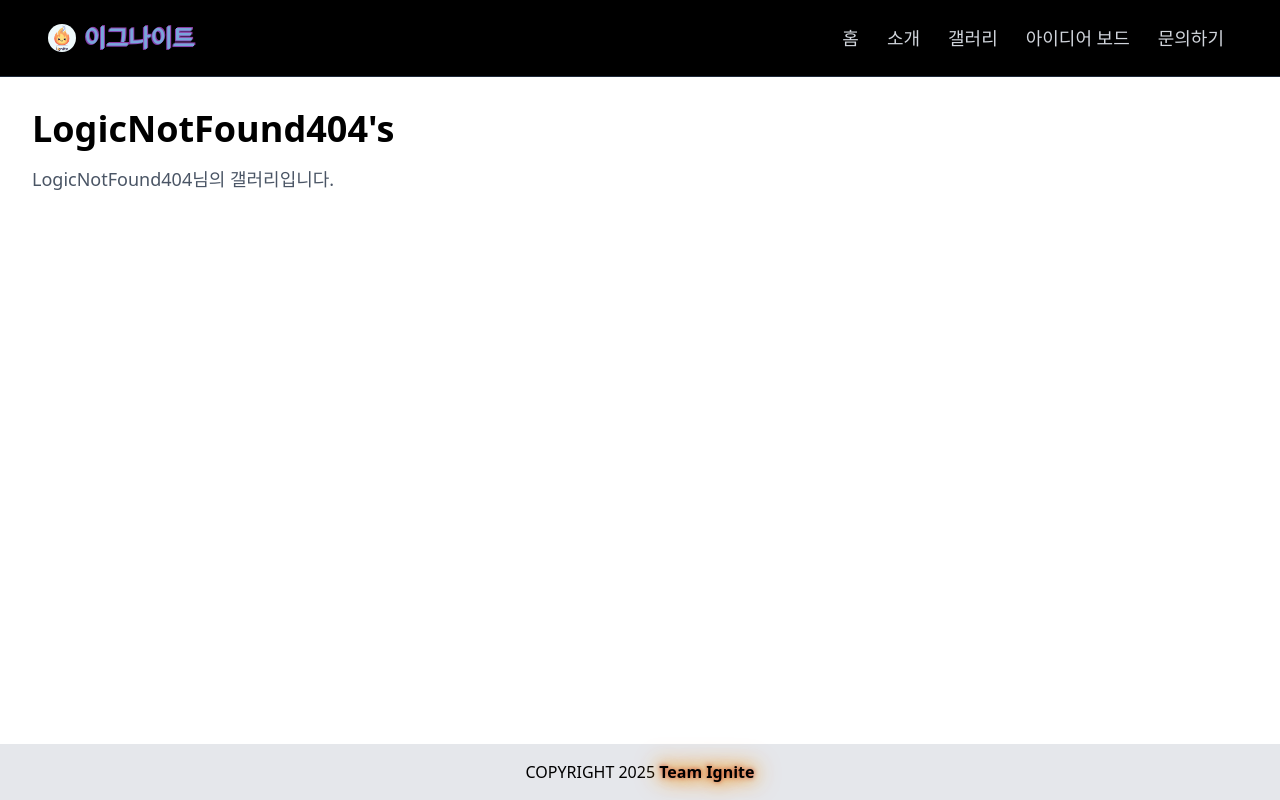
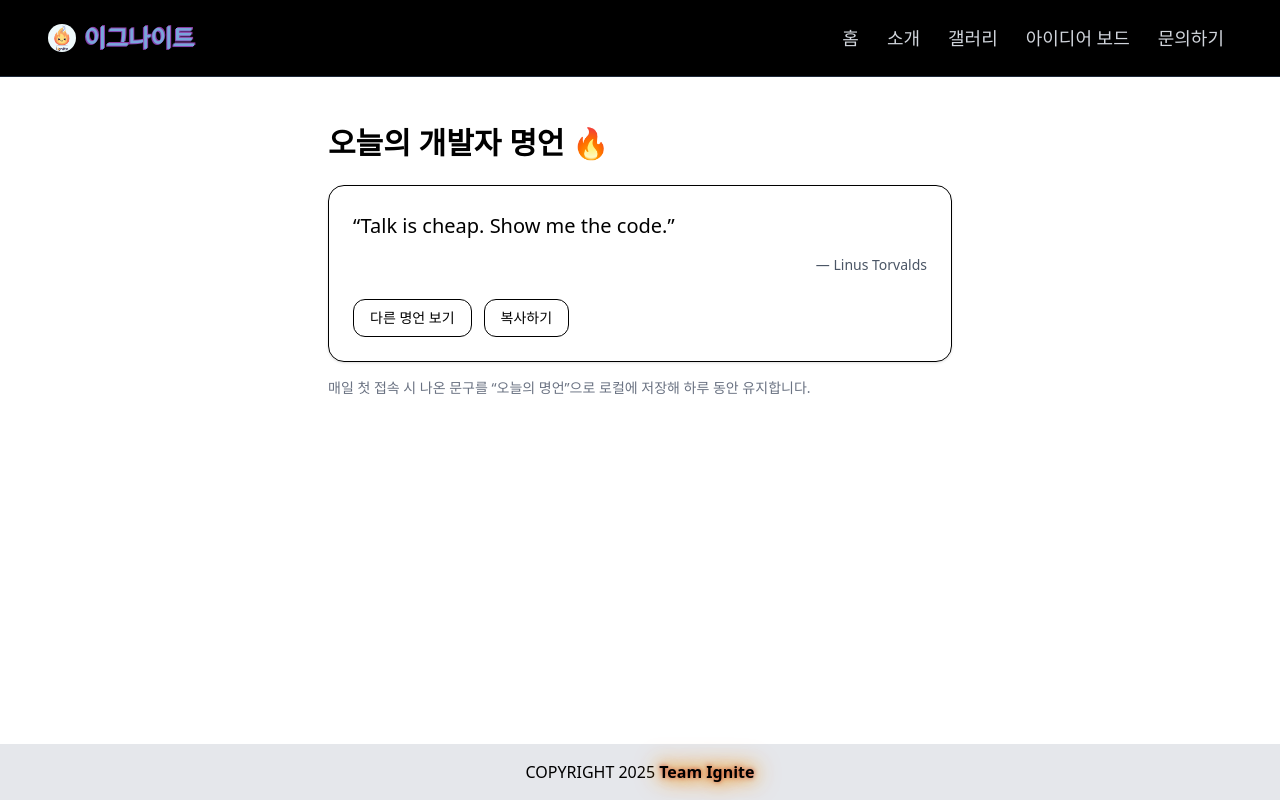
Before and after one commit to everlaster00/team4-Ignite-React, a Next.js app: page /products/LogicNotFound404 in a window 1280 px wide. Built offline with nearby package versions, Linux system fonts and the light colour scheme; no server answers.

Commit message:
add_dev-quotes_route_page

```diff
--- /dev/null
+++ b/src/app/api/LogicNotFound404/random/dev-quotes.js
@@ -0,0 +1,9 @@
+export const DEV_QUOTES = [
+  { id: 1, text: "Talk is cheap. Show me the code.", author: "Linus Torvalds" },
+  { id: 2, text: "Programs must be written for people to read.", author: "Harold Abelson" },
+  { id: 3, text: "Premature optimization is the root of all evil.", author: "Donald Knuth" },
+  { id: 4, text: "Simplicity is the soul of efficiency.", author: "Austin Freeman" },
+  { id: 5, text: "If it works, don't touch it. If it fails, write tests.", author: "Unknown" },
+  { id: 6, text: "Move fast, but don’t break the contract.", author: "Unknown" },
+  { id: 7, text: "There is no perfect code—only better tests.", author: "Unknown" },
+];
--- /dev/null
+++ b/src/app/api/LogicNotFound404/random/route.js
@@ -0,0 +1,14 @@
+import { NextResponse } from "next/server";
+import { DEV_QUOTES } from "root/src/app/api/LogicNotFound404/random/dev-quotes";
+
+function pickRandom(arr) {
+  return arr[Math.floor(Math.random() * arr.length)];
+}
+
+export async function GET() {
+  const q = pickRandom(DEV_QUOTES);
+  return NextResponse.json({
+    quote: q,
+    at: new Date().toISOString(),
+  });
+}
--- a/src/app/products/LogicNotFound404/page.js
+++ b/src/app/products/LogicNotFound404/page.js
@@ -1,18 +1,86 @@
-export async function generateMetadata() {
-  return {
-    title: `LogicNotFound404님의 갤러리`,
-    description: `LogicNotFound404님의 갤러리입니다.`,
-  };
-}
+"use client";
 
-export default function LogicNotFound404Home({ params }) {
+import { useEffect, useState } from "react";
 
+export default function QuotesPage() {
+  const [quote, setQuote] = useState(null);
+  const [loading, setLoading] = useState(false);
+  const [error, setError] = useState("");
+  const [copied, setCopied] = useState(false);
 
+  async function fetchRandom() {
+    try {
+      setLoading(true);
+      setError("");
+      const res = await fetch("/api/LogicNotFound404/random", { cache: "no-store" });
+      if (!res.ok) throw new Error("명언을 가져오지 못했어요.");
+      const data = await res.json();
+      setQuote(data.quote);
+      // “오늘의 명언” 로컬 저장 (하루 1개 유지)
+      const todayKey = new Date().toISOString().slice(0, 10);
+      localStorage.setItem("todayQuote", JSON.stringify({ date: todayKey, quote: data.quote }));
+    } catch (e) {
+      setError(e.message);
+    } finally {
+      setLoading(false);
+    }
+  }
+
+  // 첫 진입 시 “오늘의 명언” 캐시 있으면 사용
+  useEffect(() => {
+    const saved = localStorage.getItem("todayQuote");
+    const todayKey = new Date().toISOString().slice(0, 10);
+    if (saved) {
+      const { date, quote } = JSON.parse(saved);
+      if (date === todayKey) {
+        setQuote(quote);
+        return;
+      }
+    }
+    fetchRandom();
+  }, []);
+
+  function copyToClipboard() {
+    if (!quote) return;
+    navigator.clipboard.writeText(`"${quote.text}" — ${quote.author}`);
+    setCopied(true);
+    setTimeout(() => setCopied(false), 1500);
+  }
 
   return (
-    <div className="p-8">
-      <h1 className="text-4xl font-bold mb-4">LogicNotFound404&#x27;s</h1>
-      <p className="text-lg text-gray-600">LogicNotFound404님의 갤러리입니다.</p>
+    <div className="mx-auto max-w-2xl px-6 py-12">
+      <h1 className="text-3xl font-bold mb-6">오늘의 개발자 명언 🔥</h1>
+
+      <div className="rounded-2xl border p-6 shadow-sm bg-white/70">
+        {loading && <p>불러오는 중…</p>}
+        {error && <p className="text-red-600">{error}</p>}
+        {quote && (
+          <>
+            <p className="text-xl leading-relaxed">“{quote.text}”</p>
+            <p className="mt-3 text-right text-sm text-gray-600">— {quote.author}</p>
+
+            <div className="mt-6 flex gap-3">
+              <button
+                onClick={fetchRandom}
+                className="btn border px-4 py-2 rounded-xl text-sm hover:opacity-90"
+              >
+                다른 명언 보기
+              </button>
+              <button
+                onClick={copyToClipboard}
+                className="btn border px-4 py-2 rounded-xl text-sm hover:opacity-90"
+              >
+                {copied ? "복사됨!" : "복사하기"}
+              </button>
+
+            </div>
+          </>
+        )}
+      </div>
+
+      <p className="mt-4 text-sm text-gray-500">
+        매일 첫 접속 시 나온 문구를 “오늘의 명언”으로 로컬에 저장해 하루 동안 유지합니다.
+      </p>
     </div>
   );
 }
```
